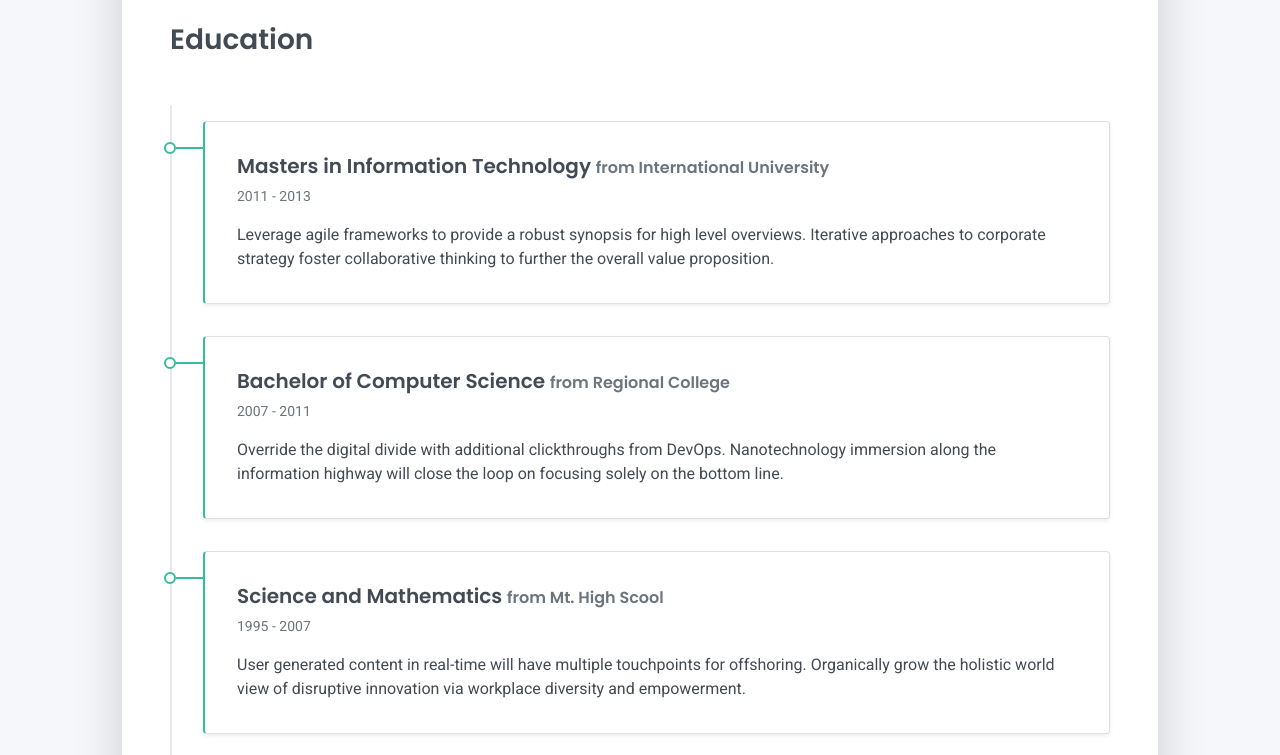
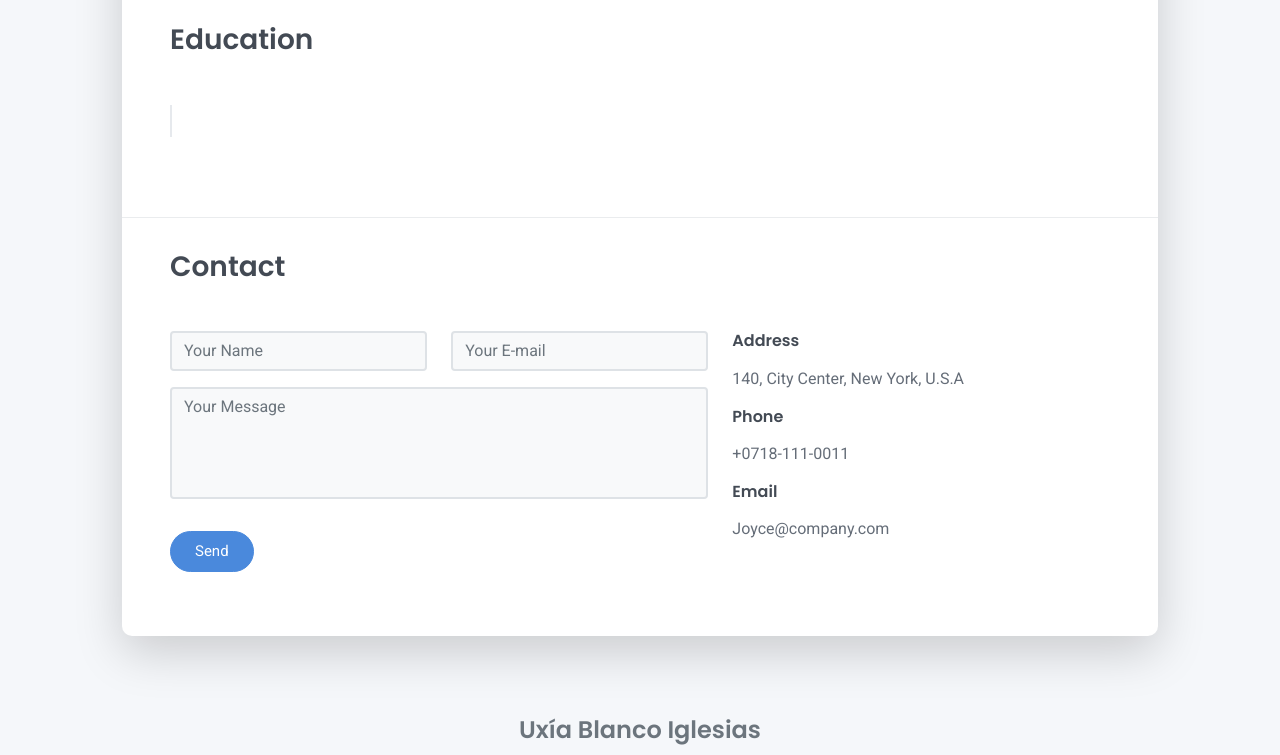
Before and after one commit to uxiabi/CVUxiaBlanco, a plain HTML site: page index.html in a window 1280 px wide. Shown: the part 1750-2505 px from the top of the page. Drawn offline with Linux system fonts and the light colour scheme.

Commit message:
Eliminación del contenido de Education

```diff
--- a/index.html
+++ b/index.html
@@ -169,27 +169,6 @@
   <div class="education-section px-3 px-lg-4 pb-4">
     <h2 class="h3 mb-4">Education</h2>
     <div class="timeline">
-      <div class="timeline-card timeline-card-success card shadow-sm">
-        <div class="card-body">
-          <div class="h5 mb-1">Masters in Information Technology <span class="text-muted h6">from International University</span></div>
-          <div class="text-muted text-small mb-2">2011 - 2013</div>
-          <div>Leverage agile frameworks to provide a robust synopsis for high level overviews. Iterative approaches to corporate strategy foster collaborative thinking to further the overall value proposition.</div>
-        </div>
-      </div>
-      <div class="timeline-card timeline-card-success card shadow-sm">
-        <div class="card-body">
-          <div class="h5 mb-1">Bachelor of Computer Science <span class="text-muted h6">from Regional College</span></div>
-          <div class="text-muted text-small mb-2">2007 - 2011</div>
-          <div>Override the digital divide with additional clickthroughs from DevOps. Nanotechnology immersion along the information highway will close the loop on focusing solely on the bottom line.</div>
-        </div>
-      </div>
-      <div class="timeline-card timeline-card-success card shadow-sm">
-        <div class="card-body">
-          <div class="h5 mb-1">Science and Mathematics <span class="text-muted h6">from Mt. High Scool</span></div>
-          <div class="text-muted text-small mb-2">1995 - 2007</div>
-          <div>User generated content in real-time will have multiple touchpoints for offshoring. Organically grow the holistic world view of disruptive innovation via workplace diversity and empowerment.</div>
-        </div>
-      </div>
     </div>
   </div>
   <hr class="d-print-none"/>
```
